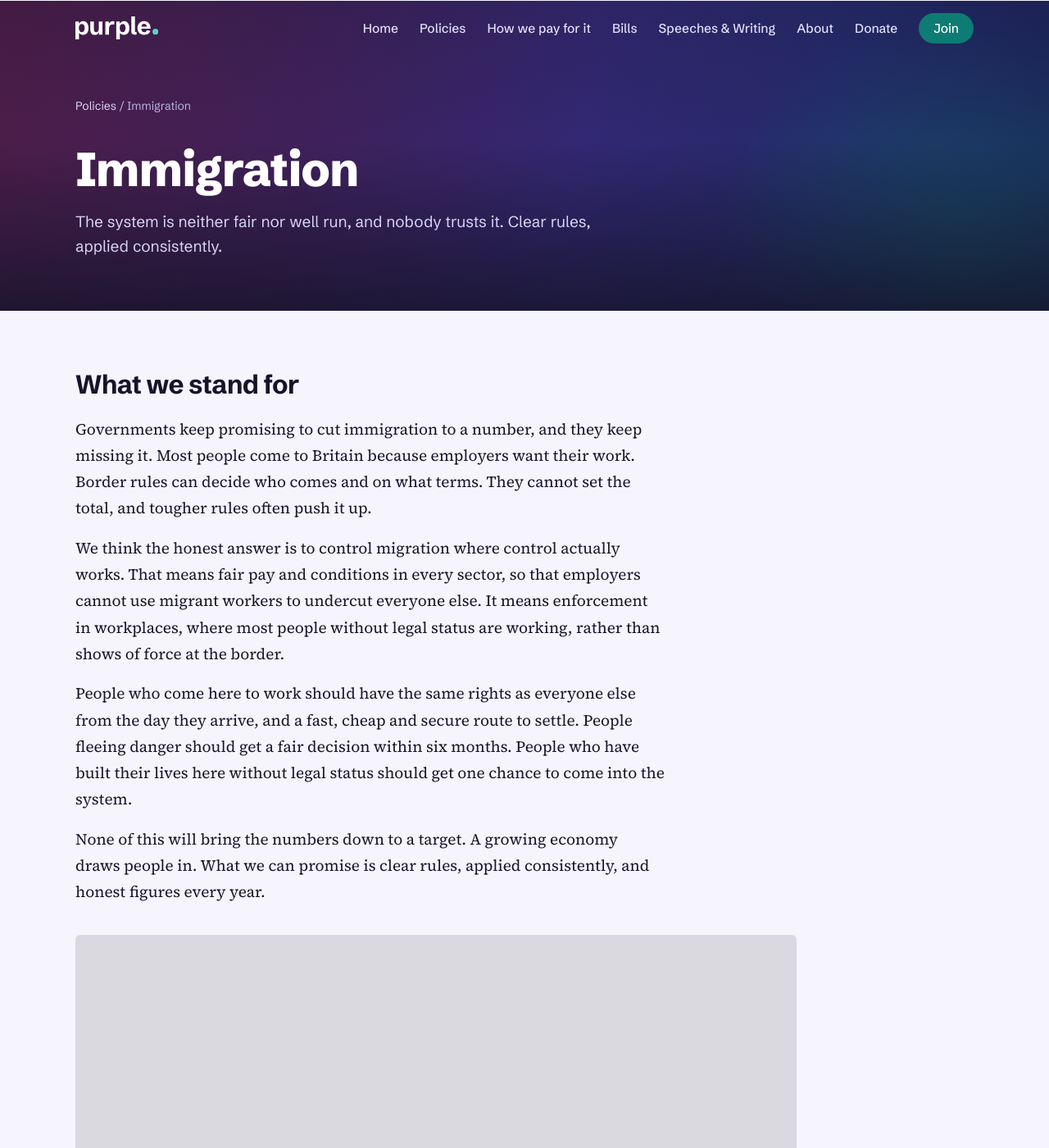
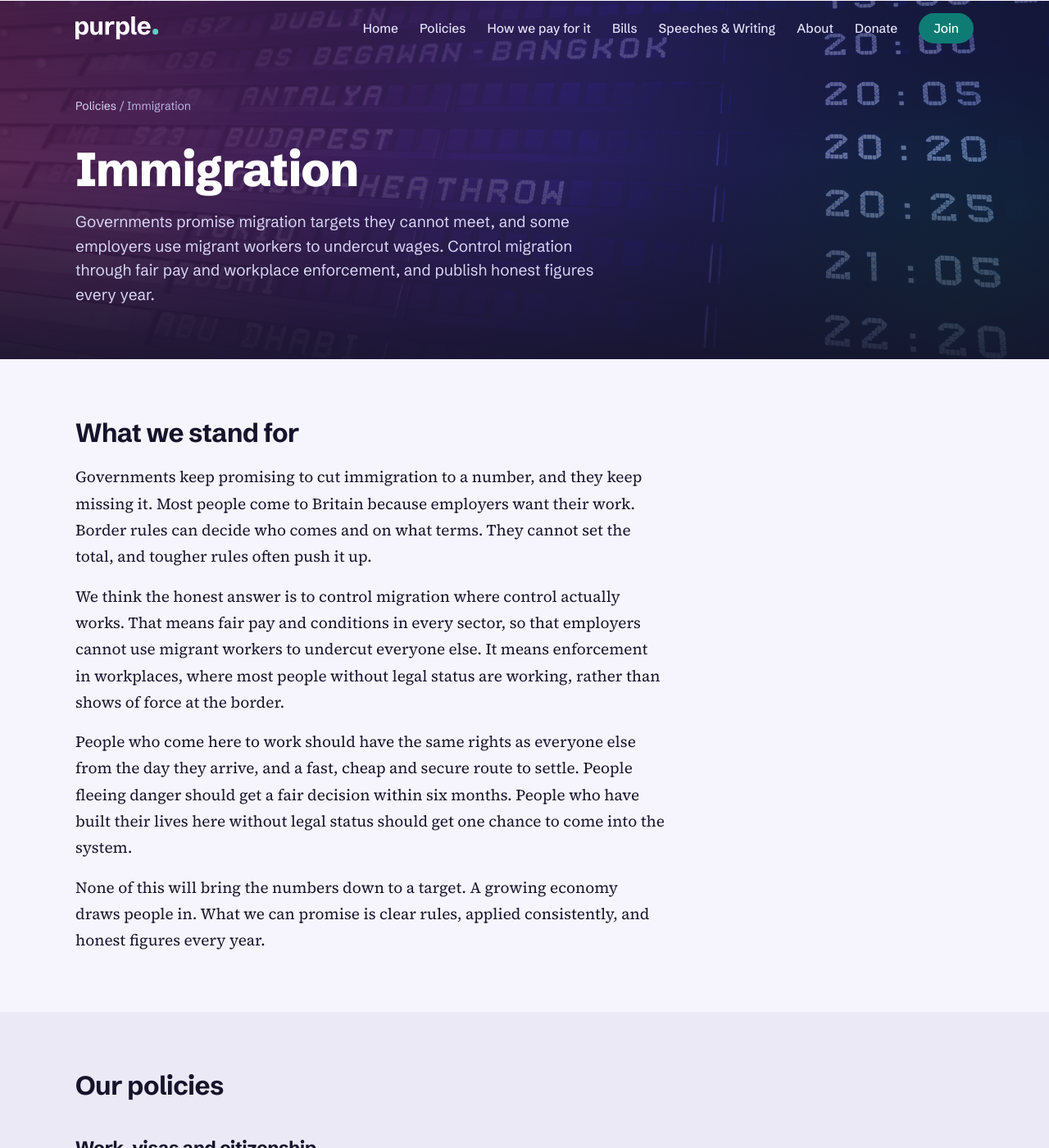
Before and after one commit to Purple-Party-uk/purple, a Jekyll site: the page built from _themes/immigration.md, in a window 1280 px wide and 1400 px high. Shown: the whole window at 82% size. Built offline with Jekyll 4.4.1, drawn with Linux system fonts in a browser that asks for light colours; some of the changed text lies outside the part shown.

Commit message:
Immigration area: header image and updated problem and answer lines (#30)
Claude-Session: https://claude.ai/code/session_016kdNgxoorG4GhDbdojy1xA

Co-authored-by: Claude <noreply@anthropic.com>

```diff
--- a/_themes/immigration.md
+++ b/_themes/immigration.md
@@ -3,8 +3,11 @@ key: immigration
 order: 10
 name: "Immigration"
 title: "Immigration"
-prob: "The system is neither fair nor well run, and nobody trusts it."
-ans: "Clear rules, applied consistently."
+prob: "Governments promise migration targets they cannot meet, and some employers use migrant workers to undercut wages."
+ans: "Control migration through fair pay and workplace enforcement, and publish honest figures every year."
+image: /assets/img/immigration.jpg
+image_alt: "An airport departures board listing flights to cities around the world"
+image_position: "center 50%"
 ---
 
 Governments keep promising to cut immigration to a number, and they keep missing it. Most people come to Britain because employers want their work. Border rules can decide who comes and on what terms. They cannot set the total, and tougher rules often push it up.
```
Also changed, not shown: assets/img/immigration.jpg (added).
